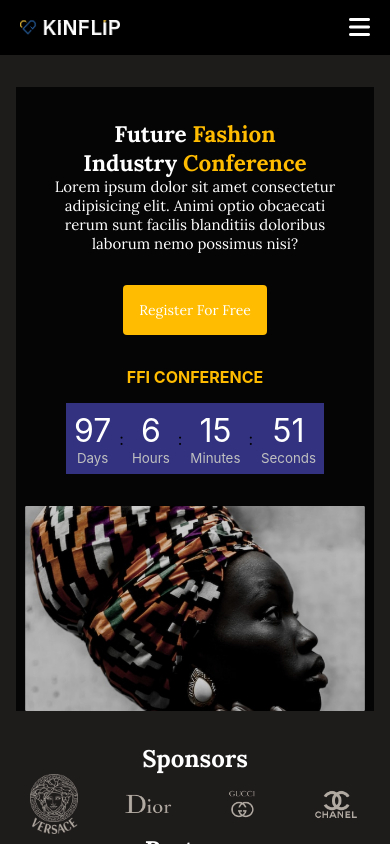
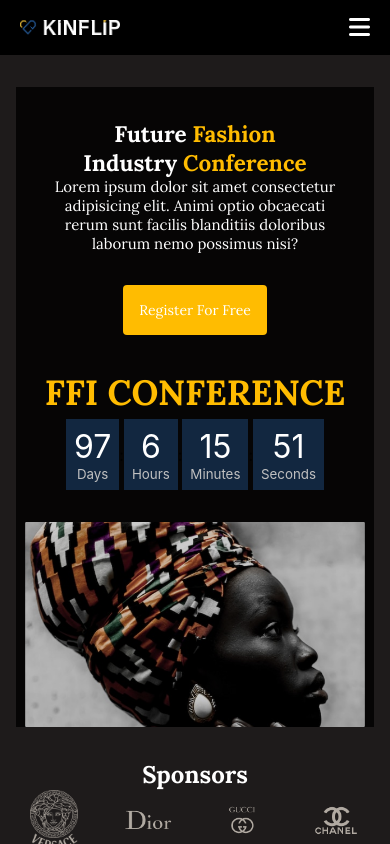
Before and after one commit to 1FarukDev/Kinflip, a React (Create React App) app: page / in a window 390 px wide. Shown: the top 844 px of the page. Built offline with nearby package versions, Linux system fonts and the light colour scheme.

Commit message:
Started the Gallery section

```diff
--- a/src/App.js
+++ b/src/App.js
@@ -6,6 +6,7 @@ import About from "./components/About";
 import Sponsorsdetails from "./components/Sponsordetails";
 import Data from "./Data";
 import React, { useState, useEffect } from "react";
+import Gallery from "./components/gallery";
 
 function App() {
   const [timerDays, setTimerDays] = useState();
@@ -68,7 +69,9 @@ function App() {
       <Sponsors />
       <About />
       <div id="sponsor-details">{Details}</div>
+      <Gallery />
     </div>
+
   );
 }
 
--- a/src/components/Hero.jsx
+++ b/src/components/Hero.jsx
@@ -30,19 +30,19 @@ export default function Hero({timerDays, timerHours, timerMinutes, timerSeconds}
             <section className="timer-container">
                 <section className="timer">
                   <div className="clock">
-                    <section>
+                    <section className="days">
                       <p>{timerDays}</p>
                       <small>Days</small>
                     </section><span>:</span>
-                    <section>
+                    <section className="days">
                       <p>{timerHours}</p>
                       <small>Hours</small>
                     </section><span>:</span>
-                    <section>
+                    <section className="days">
                       <p>{timerMinutes}</p>
                       <small>Minutes</small>
                     </section><span>:</span>
-                    <section>
+                    <section className="days">
                       <p>{timerSeconds}</p>
                       <small>Seconds</small>
                     </section>
--- /dev/null
+++ b/src/components/gallery.jsx
@@ -0,0 +1,9 @@
+import React from "react";
+
+function Gallery(){
+    <section>
+        <h1>Hello World</h1>
+    </section>
+}
+
+export default Gallery;
--- a/src/components/herostyle.css
+++ b/src/components/herostyle.css
@@ -1,120 +1,128 @@
-@import url('https://fonts.googleapis.com/css2?family=DM+Sans:wght@400;700&family=Lora:wght@400;500;600;700&display=swap');
+@import url("https://fonts.googleapis.com/css2?family=DM+Sans:wght@400;700&family=Lora:wght@400;500;600;700&display=swap");
 
-
-#hero--section{
+#hero--section {
   background: rgba(0, 0, 0, 0.8);
   margin: 2rem 3rem 1rem 3rem;
   display: flex;
   flex-direction: column;
 }
-#hero{
+#hero {
   display: flex;
   /* background: rgba(0, 0, 0, 0.8); */
   justify-content: space-between;
-    padding: 2rem .5rem;
+  padding: 2rem 0.5rem;
 }
-.hero-text{
-    font-family: 'Lora', 'sans';
-    font-weight: '200';
+.hero-text {
+  font-family: "Lora", "sans";
+  font-weight: "200";
   font-size: 15px;
-    color: #FFFFFF;
+  color: #ffffff;
   width: 50%;
 }
-.yellow{
+.yellow {
   color: #ffbc01;
 }
-#register-1{
+#register-1 {
   display: flex;
   margin-top: 1rem;
 }
-.heroimg{
+.heroimg {
   display: flex;
   justify-content: center;
-    align-items: center; display: flex;
+  align-items: center;
+  display: flex;
   justify-content: center;
   align-items: center;
 }
-.heroimage{
+.heroimage {
   width: 95%;
   display: flex;
   justify-content: center;
   align-items: center;
 }
-#attendee2{
+#attendee2 {
   display: none;
 }
-.clock{
-    background: rgb(50, 50, 129);
+.clock {
+  /* background: rgb(50, 50, 129); */
   display: flex;
   flex-direction: row;
   justify-content: center;
   align-items: center;
   /* padding-left: 1rem; */
 }
-.clock section{
+.clock section {
   display: flex;
   flex-direction: column;
   justify-content: center;
   align-items: center;
-    padding: .5rem;
+  padding: 0.5rem;
 }
-.clock section p{
+.clock section p {
   font-size: 2rem;
 }
 
-.clock section small{
+.clock section small {
   color: silver;
 }
-.conference-text{
+.days {
+  background: rgba(18, 39, 64, 1);
+  padding-right: 0.5rem;
+}
+.conference-text {
   display: flex;
   justify-content: center;
   align-items: center;
-    margin-bottom: 1rem;
+  font-family: 'Lora', 'sans';
+  font-size: 35px;
+  font-weight: 400;
+  line-height: 52px;
+  letter-spacing: 0em;
+  text-align: center;
 }
 @media screen and (max-width: 769px) {
-    #hero--section{
+  #hero--section {
     margin: 2rem 0;
   }
-    #hero{
+  #hero {
     display: flex;
     flex-direction: column;
     justify-content: center;
     align-items: center;
-        padding: 2rem .5rem;
+    padding: 2rem 0.5rem;
   }
-    .hero-text{
+  .hero-text {
     text-align: center;
     width: 70%;
   }
-    #register-1{
+  #register-1 {
     justify-content: center;
     align-items: center;
     margin-bottom: 2rem;
   }
 }
 @media screen and (max-width: 640px) {
-    #hero--section{
+  #hero--section {
     margin: 2rem 1rem;
   }
-    #register-1{
+  #register-1 {
     display: none;
   }
-     .hero-text{
+  .hero-text {
     text-align: center;
     width: 90%;
   }
-    #attendee2{
+  #attendee2 {
     display: block;
     background: #ffbc01;
     padding: 1rem;
     border-radius: 4px;
     margin: 2rem 0;
     font-style: normal;
-        font-family: 'Lora';
+    font-family: "Lora";
     font-weight: 400;
     font-size: 14px;
     line-height: 18px;
-        color: #FFFFFF;
-
+    color: #ffffff;
   }
 }
```
Also changed, not shown: src/components/galler.css (added). Lines whose indentation alone changed are shown as unchanged.
